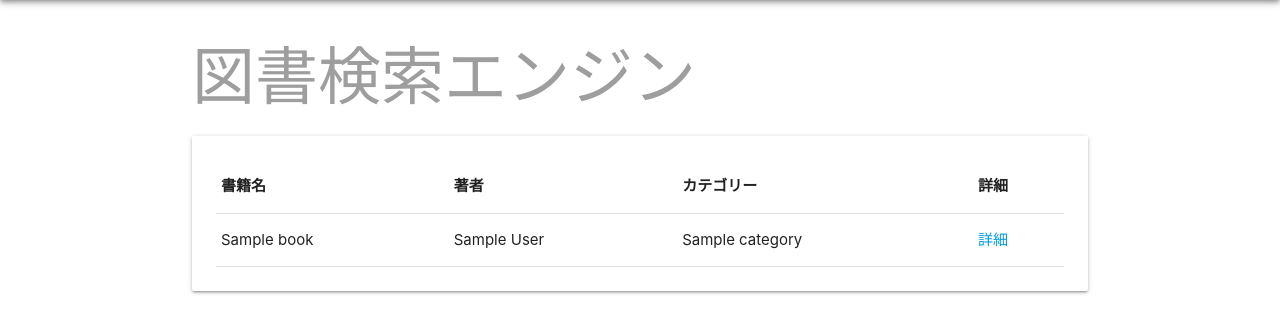
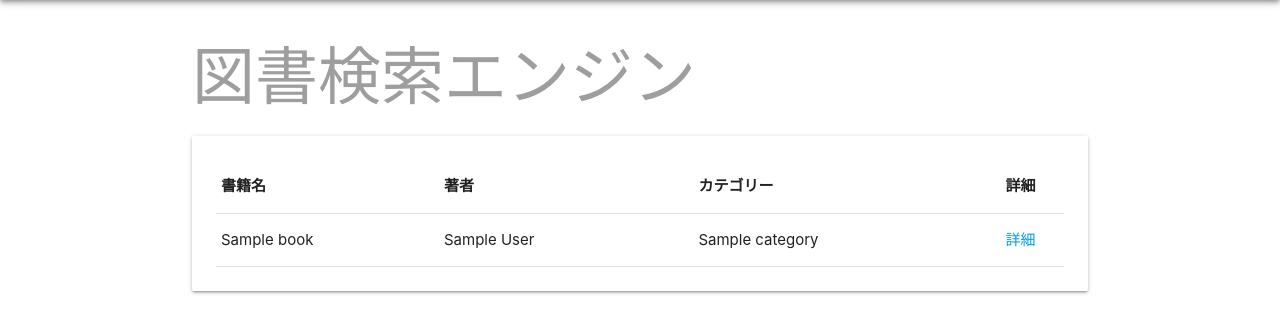
Before and after one commit to ShojiAkifumi/serch-lib, a Flask app: template templates/serch.html in a window 1280 px wide. Shown: the part 74-407 px from the top of the page. Run offline with Flask 2, Linux system fonts and the light colour scheme; the template is opened without the code that fills it: most values are stand-ins (such as "Sample title", 1, 10 or a date in 2020).

Commit message:
change style

```diff
--- a/static/css/style.css
+++ b/static/css/style.css
@@ -8,3 +8,12 @@ header {
         font-size: 2.5em;
     }
 }
+
+td:nth-child(2) {
+    width: 30%;
+}
+
+th:last-child,
+td:last-child {
+    text-align: center;
+}
```
